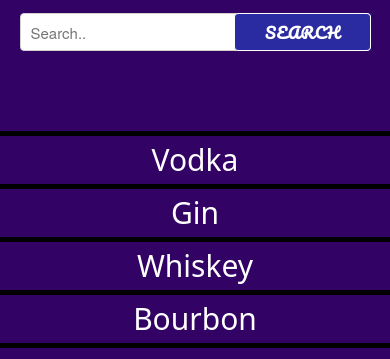
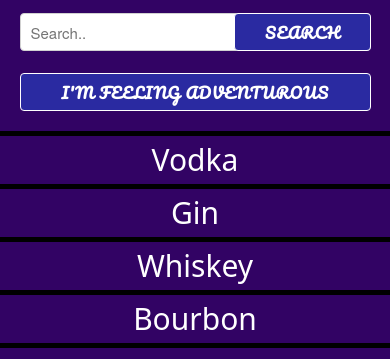
Before and after one commit to finntendoverse/msu-interactive-front-end-project, a plain HTML site: page index.html in a window 390 px wide. Shown: the part 87-446 px from the top of the page. Drawn offline with nearby package versions, Linux system fonts and the light colour scheme; a web font is replaced by a local one.

Commit message:
added css

```diff
--- a/assets/css/style.css
+++ b/assets/css/style.css
@@ -123,6 +123,15 @@ h1 {
     background-color: var(--blue);
 }
 
+@keyframes bounce {
+    0% {
+        transform: translateY(0);
+    }
+    100% {
+        transform: translateY(-5px);
+    }
+}
+
 ul {
     display: flex;
     flex-direction: row;
@@ -225,15 +234,12 @@ h3 {
     }
 
     #randomBtn {
-        font-family: var(--secondary-font);
-        font-size: 1em;
-        position: absolute;
-        right: 30px;
-        top: 30px;
-        color: var(--white);
-        border: 1px solid var(--white);
-        background-color: var(--blue);
-        animation: bounce 0.5s infinite alternate;
+        display: block;
+        width: 90vw;
+        top: 160px;
+        margin: 0 auto;
+        left: 0;
+        right: 0;
     }
 
     header {
```
